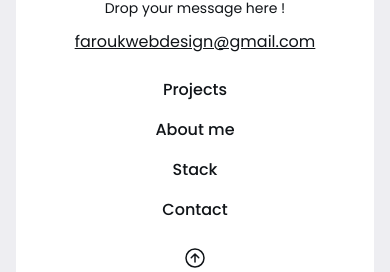
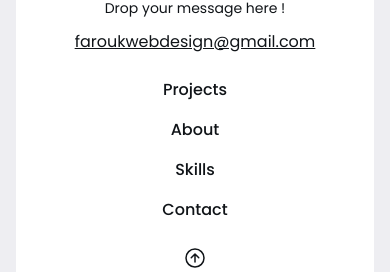
Before and after one commit to farouk26/new-portfolio, a Next.js app: page /about in a window 390 px wide. Shown: the part 3731-4003 px from the top of the page. Built offline with nearby package versions, Linux system fonts and the light colour scheme.

Commit message:
style(functionality and responsiveness): update button functionality and fix some responsiveness
implemented some button functionality as well as added page links on footer , i also fixed some
responsiveness issues along the way

fix #29

```diff
--- a/src/components/Footer/index.jsx
+++ b/src/components/Footer/index.jsx
@@ -1,6 +1,7 @@
 import React from "react"
 import { IoArrowUpCircleOutline } from "react-icons/io5"
 import Socials from "../Socials"
+import Link from "next/link"
 
 function Footer() {
   return (
@@ -18,20 +19,28 @@ function Footer() {
           </p>
         </div>
         <div className="flex w-full justify-center">
-          <div className="xl:w-1/2 md:w-[65%] md:flex-row w-full flex xl:flex-row flex-col font-poppins md:justify-evenly xl:justify-between items-center md:gap-8 gap-4 md:my-4 my-2">
-            <p className="text-dark-100 font-[500] xl:text-xl md:text-lg text-md">
-              Projects
-            </p>
-            <p className="text-dark-100 font-[500] xl:text-xl md:text-lg text-md">
-              About me
-            </p>
-            <p className="text-dark-100 font-[500] xl:text-xl md:text-lg text-md">
-              Stack
-            </p>
-            <p className="text-dark-100 font-[500] xl:text-xl md:text-lg text-md">
-              Contact
-            </p>
-          </div>
+          <ul className="xl:w-1/2 md:w-[65%] md:flex-row w-full flex xl:flex-row flex-col font-poppins md:justify-evenly xl:justify-between items-center md:gap-8 gap-4 md:my-4 my-2">
+            <Link href={"/projects"} rel="noopener noreferrer" target="_blank">
+              <li className="text-dark-100 font-[500] xl:text-xl md:text-lg text-md hover:text-midnight-teal">
+                Projects
+              </li>
+            </Link>
+            <Link href={"/about"} rel="noopener noreferrer" target="_blank">
+              <li className="text-dark-100 font-[500] xl:text-xl md:text-lg text-md hover:text-midnight-teal">
+                About
+              </li>
+            </Link>
+            <Link href={"/skills"} rel="noopener noreferrer" target="_blank">
+              <li className="text-dark-100 font-[500] xl:text-xl md:text-lg text-md hover:text-midnight-teal">
+                Skills
+              </li>
+            </Link>
+            <Link href={"/contact"} rel="noopener noreferrer" target="_blank">
+              <li className="text-dark-100 font-[500] xl:text-xl md:text-lg text-md hover:text-midnight-teal hover:underline">
+                Contact
+              </li>
+            </Link>
+          </ul>
         </div>
         <div className="w-full h-full flex md:flex-row font-poppins md:justify-between xl:flex-row xl:justify-between flex-col-reverse gap-5 items-center">
           <p className="text-dark-100 font-[400] xl:text-lg text-sm">
--- a/src/components/Socials/index.jsx
+++ b/src/components/Socials/index.jsx
@@ -27,7 +27,7 @@ function Socials() {
         icon_2={<BsArrowRight />}
       />
       <SocialCard
-        title_2={"Visit Link"}
+        title_2={"Copy"}
         icon={<FaDiscord />}
         title={"Discord"}
         icon_2={<BsArrowRight />}
```
